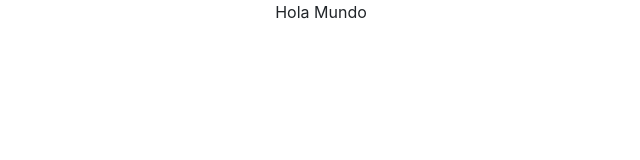
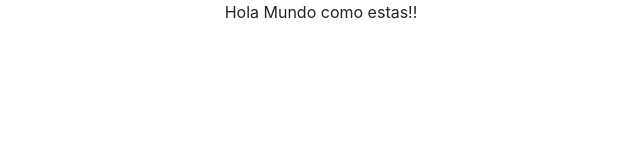
Before and after one commit to halonsotrejo/NodeWeb, a website: page public/index.html in a window 1280 px wide. Shown: the whole page, without its empty margins (319-959 px from the left). Drawn offline with nearby package versions, Linux system fonts and the light colour scheme.

Commit message:
cambio de prueba< _”hola mundo” a “hola mundo como estas”

```diff
--- a/public/index.html
+++ b/public/index.html
@@ -8,7 +8,7 @@
   </head>
   <body>
 
-    <div class="text-center">Hola Mundo</div>
+    <div class="text-center">Hola Mundo como estas!!</div>
 
 
     <script
```
